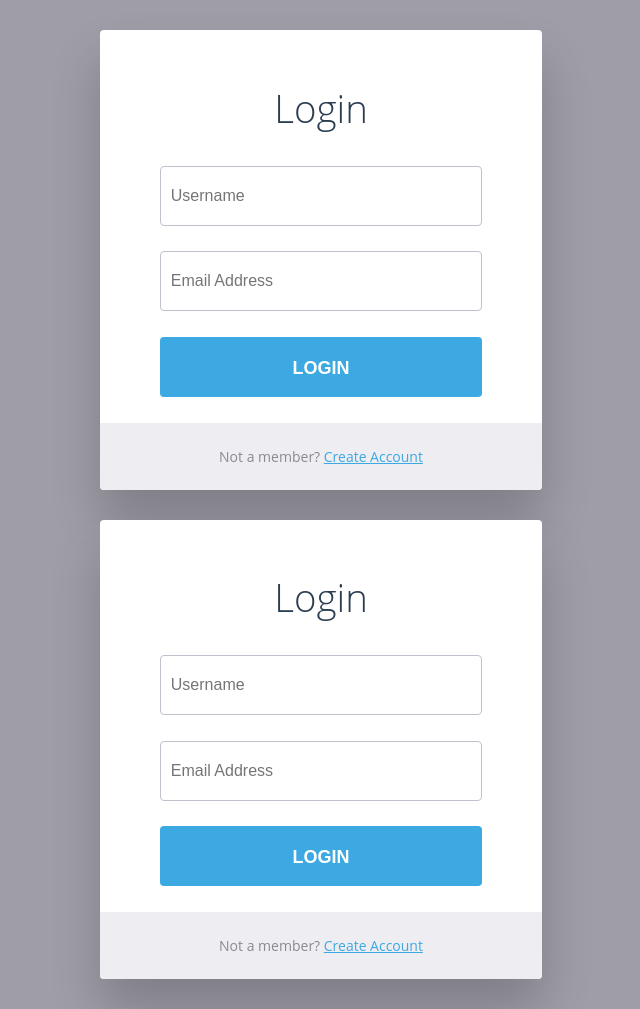
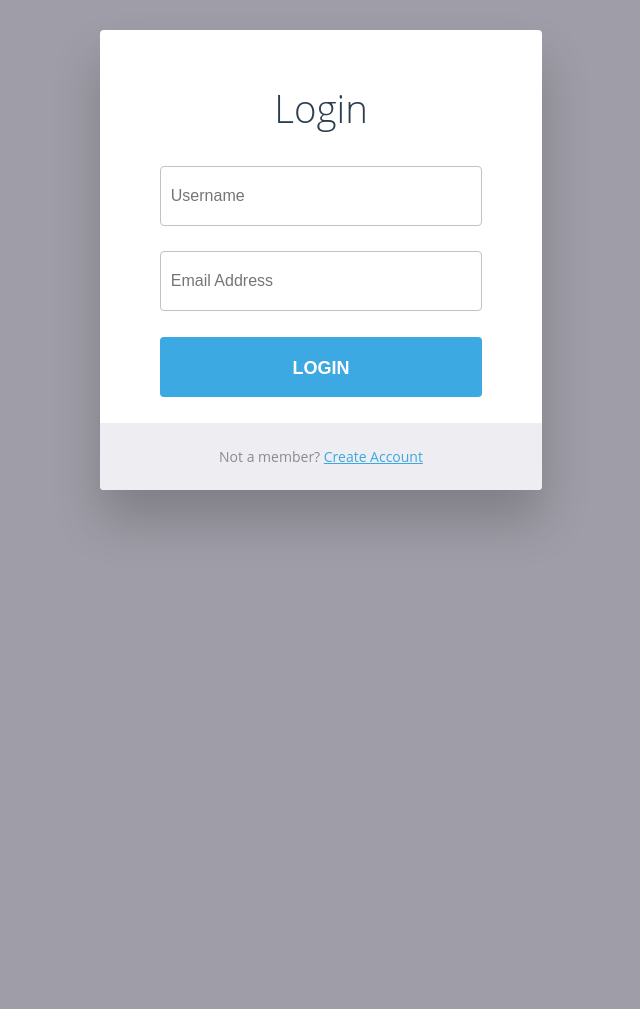
Before and after one commit to Suraiya-Khan/Zomato_sample, a plain HTML site: page login.html in a window 1280 px wide. Shown: the whole page, without its empty margins (319-959 px from the left). After the commit the page ends 800 px from the top, so only its background shows below. Drawn offline with Linux system fonts and the light colour scheme.

Commit message:
Update login.html

```diff
--- a/login.html
+++ b/login.html
@@ -149,24 +149,9 @@ input[type="submit"] {
     </p>
   </form>
   <div id="create-account-wrap">
-    <p>Not a member? <a href="#">Create Account</a><p>
-  </div><!--create-account-wrap-->
-</div><!--login-form-wrap--><div id="login-form-wrap">
-  <h2>Login</h2>
-  <form id="login-form">
-    <p>
-    <input type="text" id="username" name="username" placeholder="Username" required><i class="validation"><span></span><span></span></i>
-    </p>
-    <p>
-    <input type="email" id="email" name="email" placeholder="Email Address" required><i class="validation"><span></span><span></span></i>
-    </p>
-    <p>
-    <input type="submit" id="login" value="Login">
-    </p>
-  </form>
-  <div id="create-account-wrap">
-    <p>Not a member? <a href="#">Create Account</a><p>
+    <p>Not a member? <a href="signup.html">Create Account</a><p>
   </div><!--create-account-wrap-->
 </div><!--login-form-wrap-->
+
 </body>
 </html>
```
